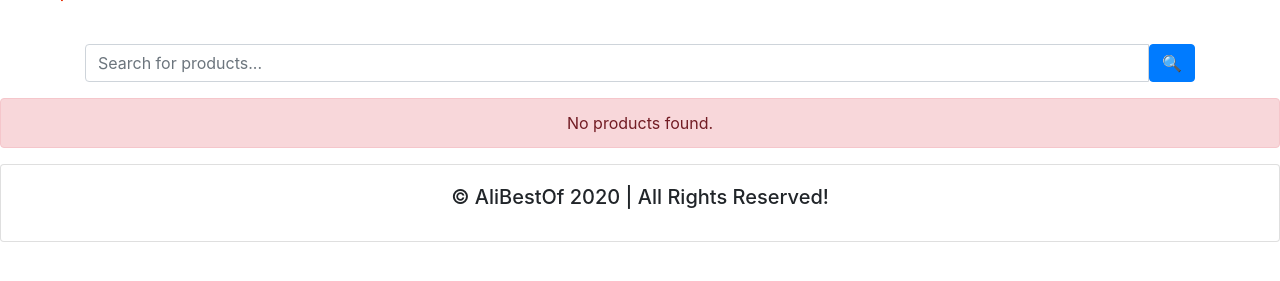
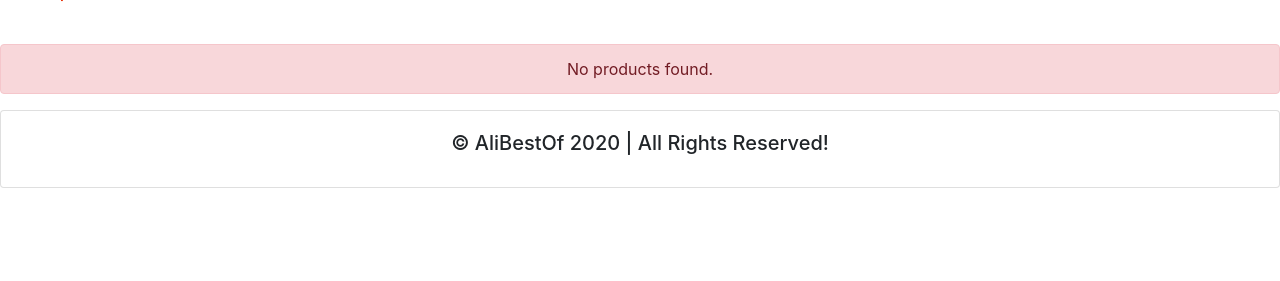
Before and after one commit to Peters8090/alibestof.pl, a Django app: template products/templates/products/products_list.html in a window 1280 px wide. Shown: the part 129-410 px from the top of the page. Run offline with Django 3.2, Linux system fonts and the light colour scheme; the template is opened without the code that fills it: values that come from a table or form of the project are taken from there, others are empty; parts of the project's set-up code (start-up, migrations or seed data) failed here and were passed over; some libraries are stand-ins or nearby versions.

Commit message:
Refactor products_list template

```diff
--- a/products/templates/products/products_list.html
+++ b/products/templates/products/products_list.html
@@ -15,20 +15,16 @@
 {% endblock %}
 
 {% block content %}
+    <article class="text-center">
+        {% if products %}
             <nav class="container-md sticky-top">
                 <form action="{% url 'products:products_list' username %}" method="get">
-            <div class="input-group mb-3">
+                    <div class="input-group">
                         {{ product_search_form }}
-                <button type="submit" class="btn btn-primary">&#x1F50D</button>
+                        <button type="submit" class="btn btn-primary mb-3">&#x1F50D</button>
                     </div>
                 </form>
             </nav>
-    <article class="text-center">
-        {% if not products %}
-            <div class="alert alert-danger" role="alert">
-                No products found.
-            </div>
-        {% endif %}
 
             {% for product in products %}
                 <div class="product">
@@ -40,16 +36,12 @@
                     </div>
                 </div>
             {% endfor %}
-    </article>
 
-    {% if products %}
             <nav class="pt-4">
                 <ul class="pagination justify-content-center">
                     {% if products_paginator_current_page.has_previous %}
                         <li class="page-item">
-                        <!--@formatter:off-->
-                        <a class="page-link" href="{% url 'products:products_list' username products_paginator_current_page.previous_page_number %}{{ request_text }}"><</a>
-                    <!--@formatter:on-->
+                            <!--@formatter:off--><a class="page-link" href="{% url 'products:products_list' username products_paginator_current_page.previous_page_number %}{{ request_text }}"><</a><!--@formatter:on-->
                         </li>
                     {% else %}
                         <li class="page-item disabled">
@@ -77,8 +69,7 @@
                                 </li>
                             {% else %}
                                 <li class="page-item">
-                                <a class="page-link"
-                                   href="{% url 'products:products_list' username i %}{{ request_text }}">{{ i }}</a>
+                                    <!--@formatter:off--><a class="page-link" href="{% url 'products:products_list' username i %}{{ request_text }}">{{ i }}</a><!--@formatter:on-->
                                 </li>
                             {% endif %}
                         {% endif %}
@@ -87,17 +78,20 @@
 
                     {% if products_paginator_current_page.has_next %}
                         <li class="page-item">
-                        <!--@formatter:off-->
-                        <a class="page-link" href="{% url 'products:products_list' username products_paginator_current_page.next_page_number %}{{ request_text }}">></a>
-                    <!--@formatter:on-->
+                        <!--@formatter:off--><a class="page-link" href="{% url 'products:products_list' username products_paginator_current_page.next_page_number %}{{ request_text }}">></a><!--@formatter:on-->
                         </li>
                     {% else %}
                         <li class="page-item disabled">
-                        <a class="page-link"
-                           href="">></a>
+                            <a class="page-link" href="">></a>
                         </li>
                     {% endif %}
                 </ul>
             </nav>
+
+        {% else %}
+            <div class="alert alert-danger" role="alert">
+                No products found.
+            </div>
         {% endif %}
+    </article>
 {% endblock %}
```
Lines whose indentation alone changed are shown as unchanged.
